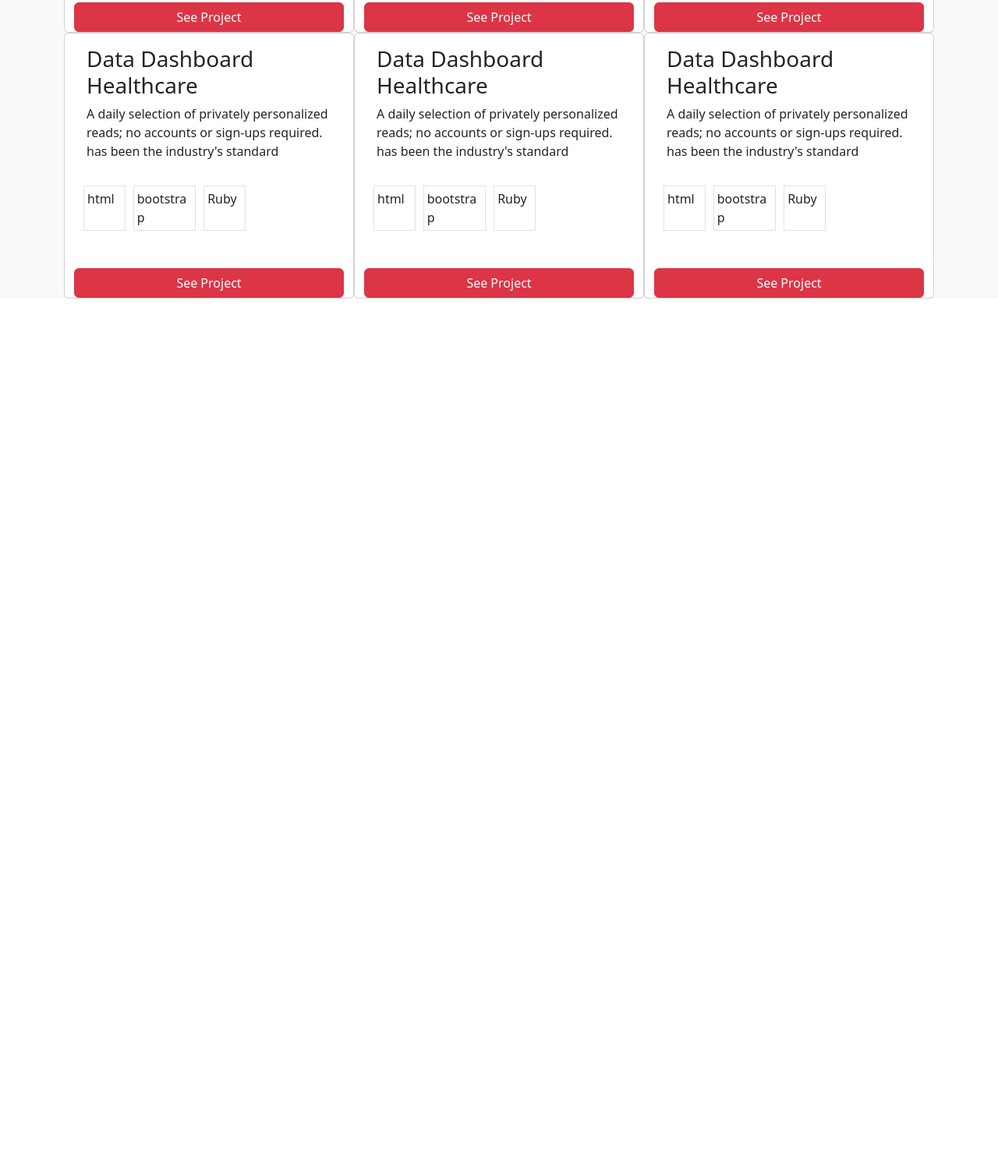
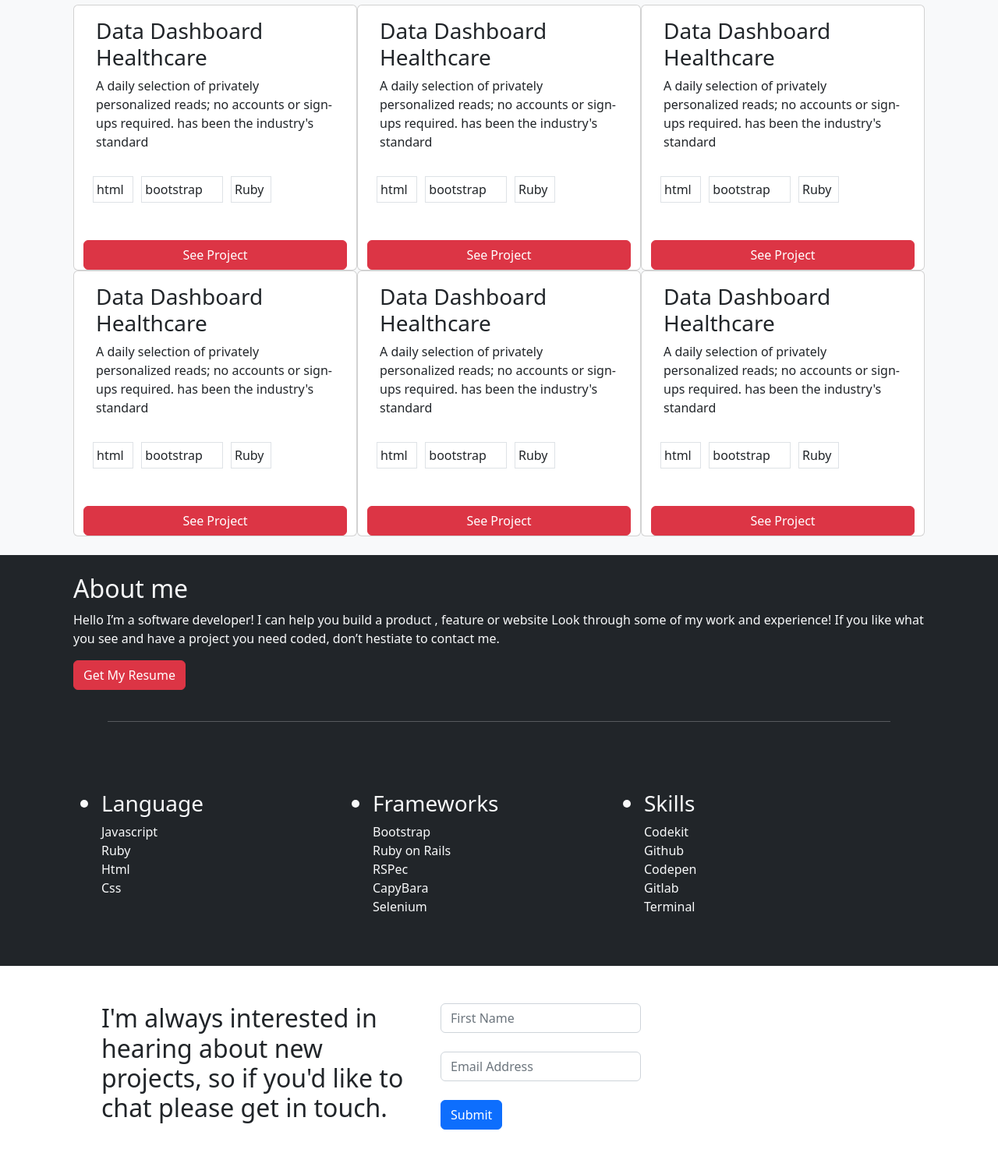
Before and after one commit to aubinleyoung/Bootstrap-Portfolio, a plain HTML site: page index.html in a window 1280 px wide. Shown: the part 974-2471 px from the top of the page at 78% size. Before the commit the page ends 1357 px from the top, so only its background shows below. Drawn offline with nearby package versions, Linux system fonts and the light colour scheme.

Commit message:
Add about and contact section

```diff
--- a/index.html
+++ b/index.html
@@ -45,7 +45,7 @@
         </nav>
       </div>
       <section class="container-fluid bg-dark">
-        <div class="container-fluid text-light row">
+        <div class="container-fluid text-light row p-5">
           <div class="col-1 row">
             <img src="assets/icons/1.png" alt="" class="col" />
             <img src="assets/icons/2.png" alt="" class="col" />
@@ -73,11 +73,11 @@
       <section class="container-fluid bg-light">
         <div class="container row mx-auto">
           <h2 class="col-3">My Recent Works</h2>
-          <hr class="bg-dark col-9" />
+   <hr class="bg-dark col-9 bg-light mx-auto" style="height: 1px; width:80%;  ">
         </div>
         <article class="container row mx-auto">
           <div class="col-7">
-            <img src="./assets/images/bgi1.png" alt="Multi-Post  Stories" />
+            <img src="./assets/images/bgi1.png" alt="Multi-Post  Stories" width="600" height="auto" />
           </div>
           <div class="col-5">
             <h2>Multi-Post Stories</h2>
@@ -88,14 +88,14 @@
               dummy text.
             </p>
             <ul class="row px-2" style="gap: 10px">
-              <li class="col-1 list-group-item border p-1">css</li>
-              <li class="col-1 list-group-item border p-1">html</li>
-              <li class="col-2 list-group-item border p-1">bootstrap</li>
-              <li class="col-1 list-group-item border p-1">Ruby</li>
+              <li class="col-1 list-group-item border p-1 text-center">css</li>
+              <li class="col-2 list-group-item border p-1 text-center">html</li>
+              <li class="col-3 list-group-item border p-1 text-center">bootstrap</li>
+              <li class="col-2 list-group-item border p-1 text-center">Ruby</li>
             </ul>
           </div>
         </article>
-        <div class="container row mx-auto">
+        <div class="container row mx-auto p-4" >
           <div class="card col-4">
             <div class="card-body">
               <h3 class="card-title">Data Dashboard Healthcare</h3>
@@ -105,7 +105,7 @@
               </p>
               <ul class="card-body row px-2" style="gap: 10px">
                 <li class="col-2 list-group-item border p-1">html</li>
-                <li class="col-3 list-group-item border p-1">bootstrap</li>
+                <li class="col-4 list-group-item border p-1">bootstrap</li>
                 <li class="col-2 list-group-item border p-1">Ruby</li>
               </ul>
             </div>
@@ -123,7 +123,7 @@
               </p>
               <ul class="card-body row px-2" style="gap: 10px">
                 <li class="col-2 list-group-item border p-1">html</li>
-                <li class="col-3 list-group-item border p-1">bootstrap</li>
+                <li class="col-4 list-group-item border p-1">bootstrap</li>
                 <li class="col-2 list-group-item border p-1">Ruby</li>
               </ul>
             </div>
@@ -141,7 +141,7 @@
               </p>
               <ul class="card-body row px-2" style="gap: 10px">
                 <li class="col-2 list-group-item border p-1">html</li>
-                <li class="col-3 list-group-item border p-1">bootstrap</li>
+                <li class="col-4 list-group-item border p-1">bootstrap</li>
                 <li class="col-2 list-group-item border p-1">Ruby</li>
               </ul>
             </div>
@@ -159,7 +159,7 @@
               </p>
               <ul class="card-body row px-2" style="gap: 10px">
                 <li class="col-2 list-group-item border p-1">html</li>
-                <li class="col-3 list-group-item border p-1">bootstrap</li>
+                <li class="col-4 list-group-item border p-1">bootstrap</li>
                 <li class="col-2 list-group-item border p-1">Ruby</li>
               </ul>
             </div>
@@ -177,7 +177,7 @@
               </p>
               <ul class="card-body row px-2" style="gap: 10px">
                 <li class="col-2 list-group-item border p-1">html</li>
-                <li class="col-3 list-group-item border p-1">bootstrap</li>
+                <li class="col-4 list-group-item border p-1">bootstrap</li>
                 <li class="col-2 list-group-item border p-1">Ruby</li>
               </ul>
             </div>
@@ -195,7 +195,7 @@
               </p>
               <ul class="card-body row px-2" style="gap: 10px">
                 <li class="col-2 list-group-item border p-1">html</li>
-                <li class="col-3 list-group-item border p-1">bootstrap</li>
+                <li class="col-4 list-group-item border p-1">bootstrap</li>
                 <li class="col-2 list-group-item border p-1">Ruby</li>
               </ul>
             </div>
@@ -205,6 +205,69 @@
           </div>
         </div>
       </section>
+
+      <section class="container-fluid bg-dark text-light">
+        <div class="container p-4">
+            <h2 class="text-light">About me</h2>
+            <p>Hello I’m a software developer! I can help you build a product , feature or website Look through some of my work and experience! If you like what you see and have a project you need coded, don’t hestiate to contact me.</p>
+            <button type="button" class="btn btn-danger">Get My Resume</button>
+        </div>
+     <hr class="bg-light mx-auto" style="height: 1px; width:80%;  "><br>
+
+     <div class="container row mx-auto p-5">
+        <ul class="col-4">
+            <li class="h3">Language</li>
+            <li class="list-group-item">Javascript</li>
+            <li class="list-group-item">Ruby</li>
+            <li class="list-group-item">Html</li>
+            <li class="list-group-item">Css</li>
+        </ul>
+        <ul class="col-4">
+            <li class="h3">Frameworks</li>
+            <li class="list-group-item">Bootstrap</li>
+            <li class="list-group-item">Ruby on Rails</li>
+            <li class="list-group-item">RSPec</li>
+            <li class="list-group-item">CapyBara</li>
+            <li class="list-group-item">Selenium</li>
+
+        </ul>
+        <ul class="col-4">
+            <li class="h3">Skills</li>
+            <li class="list-group-item">Codekit</li>
+            <li class="list-group-item">Github</li>
+            <li class="list-group-item">Codepen</li>
+            <li class="list-group-item">Gitlab</li>
+            <li class="list-group-item">Terminal</li>
+
+        </ul>
+     </div>
+
+      </section>
+      <!-- Contact section -->
+      <section class="conrainer-fluid">
+        <div class="container row  mx-auto p-5">
+          <p class="col-5 h2">I'm always interested in hearing about new projects, so if you'd like to chat please get in touch.</p>
+
+          <form class="col-7">
+            <div class="mb-3 ">
+              <label for="name" class="form-label">
+                <input type="text" class="form-control" id="name" aria-describedby="name" placeholder="First Name">
+              </label>
+
+
+            </div>
+            <div class="mb-3">
+              <label for="email" class="form-label">
+                <input type="email" class="form-control" id="email" placeholder="Email Address">
+              </label>
+
+            </div>
+
+            <button type="submit" class="btn btn-primary">Submit</button>
+          </form>
+
+        </div>
+      </section>
     </header>
   </body>
 </html>
```
